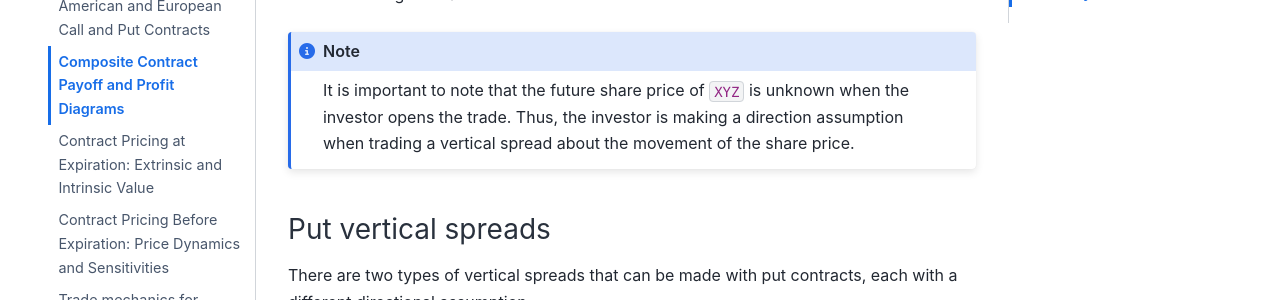
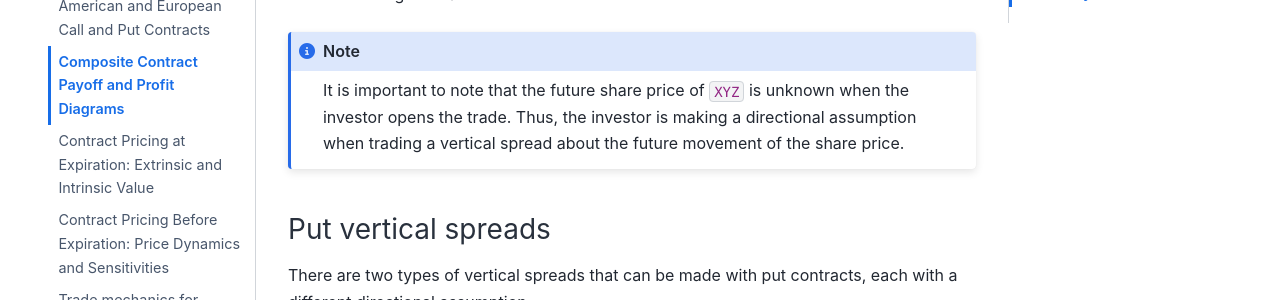
Before and after one commit to varnerlab/CHEME-5660-Markets-Mayhem-Book, a Jupyter Book: the page built from chapter-2-dir/options/composite-contracts.md, in a window 1280 px wide and 900 px high, scrolled down 2284 px. Shown: the part 180-480 px from the top of the window. Built offline with Jupyter Book 1.0.4 settings and Sphinx 7.4.7 and the Sphinx Book theme 1.1.4, drawn with Linux system fonts in a browser that asks for light colours.

Commit message:
Update composite-contracts.md
notes

````diff
--- a/chapter-2-dir/options/composite-contracts.md
+++ b/chapter-2-dir/options/composite-contracts.md
@@ -97,7 +97,7 @@ end
 Vertical spreads are defined risk because the maximum possible gain or loss is known when the contract is sold, meaning investors know how much they can make or lose before entering the trade.
 
 ```{note}
-It is important to note that the future share price of `XYZ` is unknown when the investor opens the trade. Thus, the investor is making a direction assumption when trading a vertical spread about the movement of the share price.
+It is important to note that the future share price of `XYZ` is unknown when the investor opens the trade. Thus, the investor is making a directional assumption when trading a vertical spread about the future movement of the share price.
 ```
 
 ### Put vertical spreads
````
